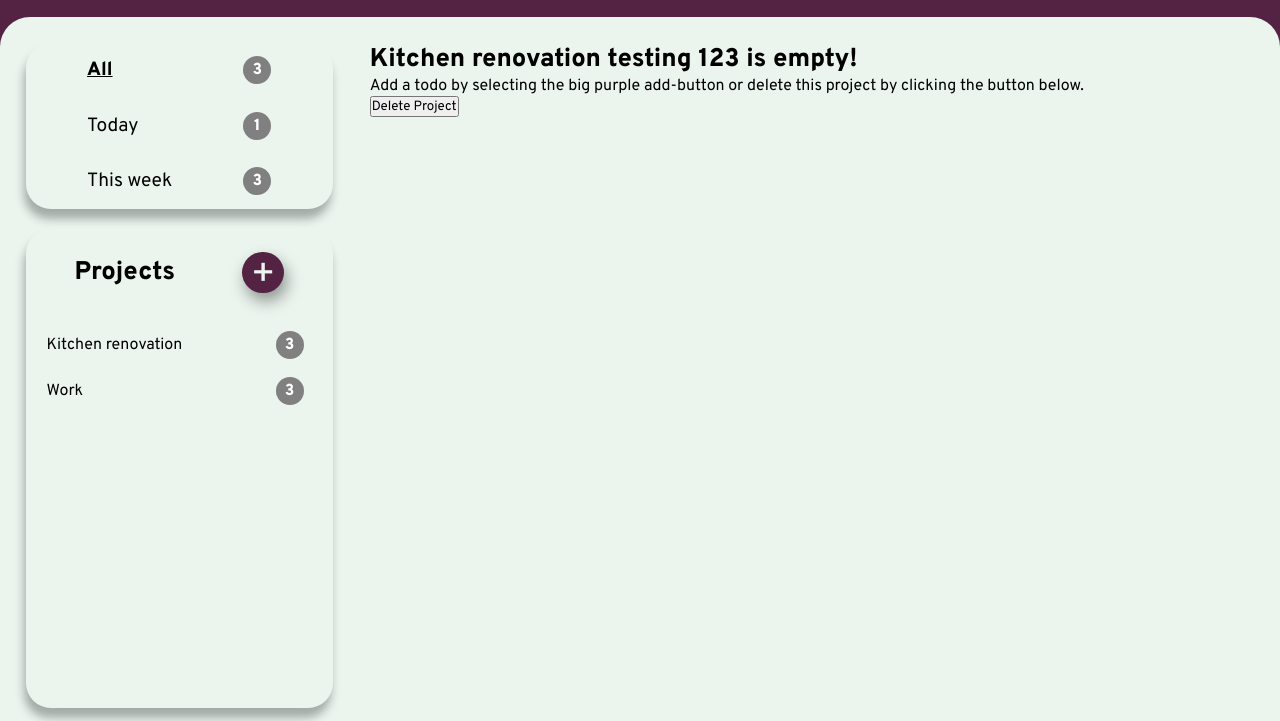
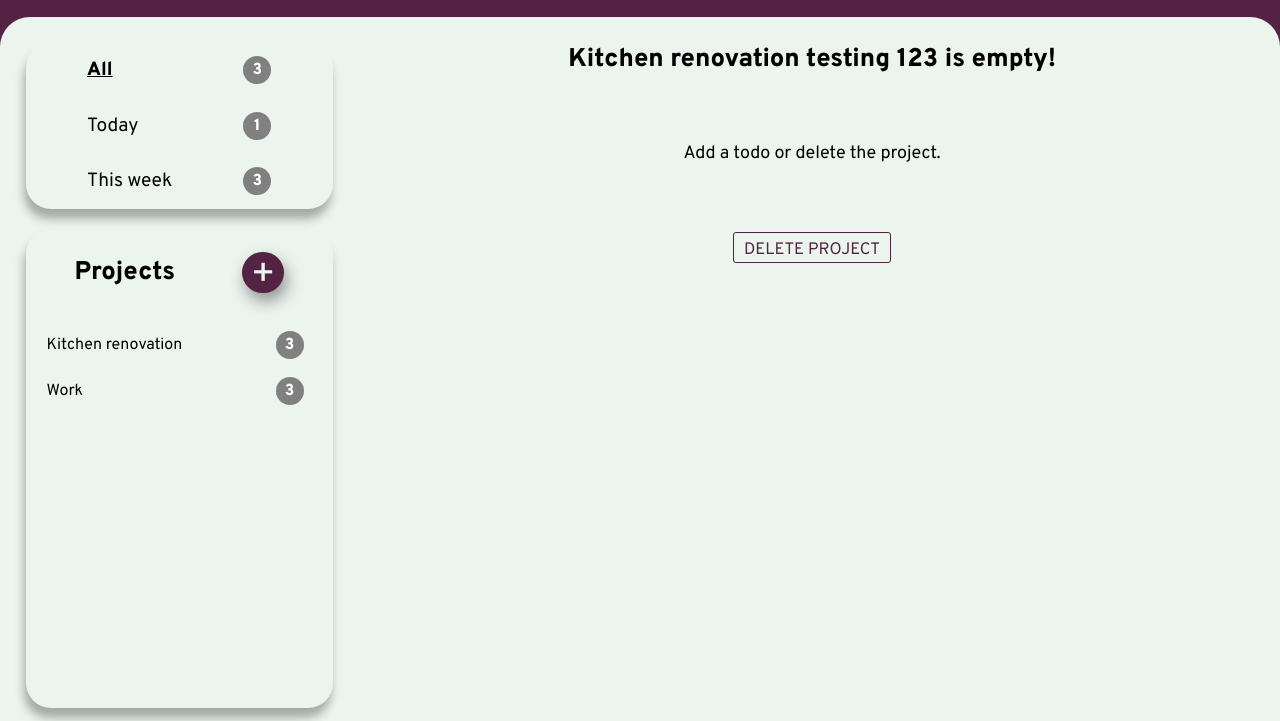
Before and after one commit to cynthem/Todo-list, a website built with webpack: page dist/index.html in a window 1280 px wide. Shown: the part 79-800 px from the top of the page. Built offline with nearby package versions, Linux system fonts and the light colour scheme.

Commit message:
Change empty project text

```diff
--- a/dist/index.html
+++ b/dist/index.html
@@ -112,8 +112,8 @@
             </div>
             <div class="empty-project">
                 <h2 class="empty-title"><span class="empty-name">Kitchen renovation testing 123</span> is empty!</h2>
-                <p>Add a todo by selecting the big purple add-button or delete this project by clicking the button below.</p>
-                <button class="empty-delete">Delete Project</button>
+                <p>Add a todo or delete the project.</p>
+                <button class="empty-delete">DELETE PROJECT</button>
             </div>
         </div>
         <div class="add-new-card">
--- a/dist/style.css
+++ b/dist/style.css
@@ -415,6 +415,35 @@ h2 {
 .done {
     color: #99728c;
     border: 1px solid #99728c;
+}
+
+
+/* EMPTY PROJECT */
+
+.empty-project {
+    display: flex;
+    flex-direction: column;
+    align-items: center;
+    gap: 10%;
+}
+
+.empty-title,
+.empty-project > p {
+    text-align: center;
+}
+
+.empty-project > p {
+    font-size: 1.4vw;
+    width: 60%;
+}
+
+.empty-delete {
+    background-color: #EBF5EE;
+    border: 1px solid #542344;
+    color: #542344;
+    font-size: 1.3vw;
+    border-radius: 3px;
+    padding: 0.4rem 0.6rem 0.1rem;
 }
 
 
```
